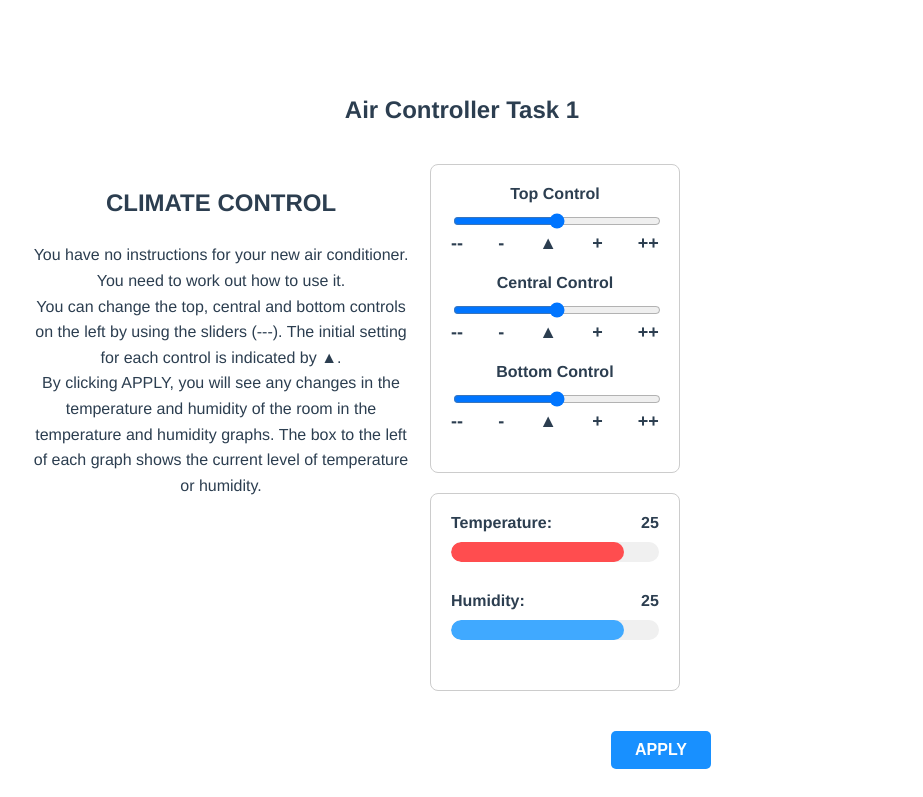
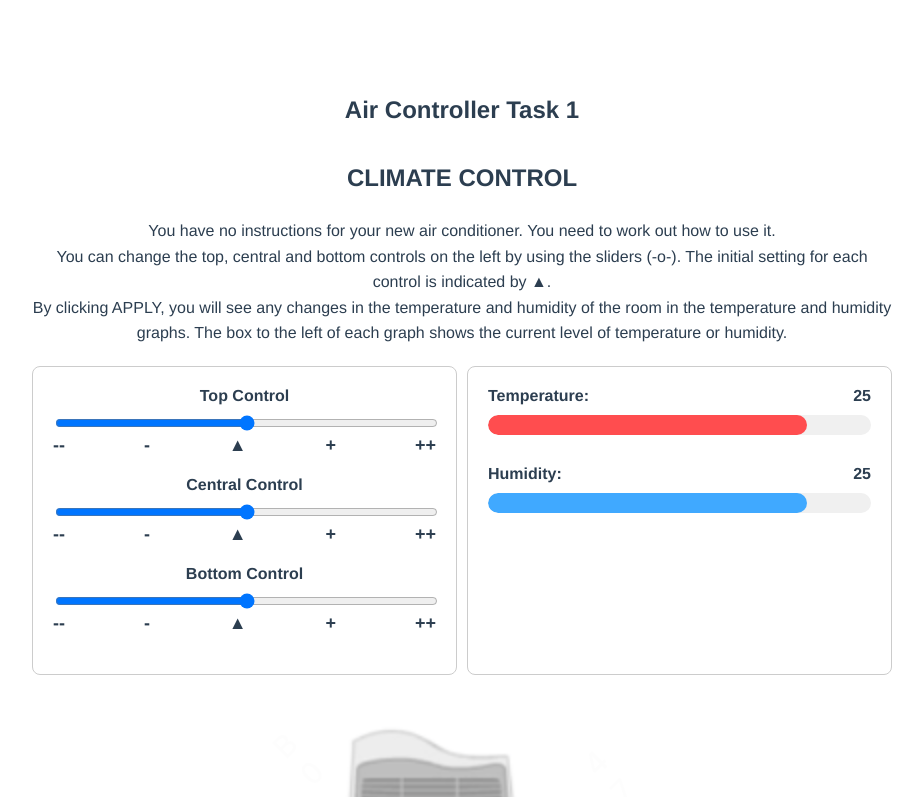
Before and after one commit to EasternEmperor/pisa-test-front, a Vue app: page /questions/air_controller/air_controller_t1 in a window 1280 px wide. Shown: the top 797 px of the page, without its empty margins (178-1101 px from the left). Built offline with nearby package versions, Linux system fonts and the light colour scheme; sample sign-in values are in the browser's storage.

Commit message:
空调问题题干部分

```diff
--- a/src/views/questions/air_controller/air_controller_up_component.vue
+++ b/src/views/questions/air_controller/air_controller_up_component.vue
@@ -1,16 +1,15 @@
 <template>
     <div class="air-controller-up">
-      <div class="left-section">
       <h2>CLIMATE CONTROL</h2>
       <p>
         You have no instructions for your new air conditioner. You need to work out how to use it.<br/>
-          You can change the top, central and bottom controls on the left by using the sliders (---).
+        You can change the top, central and bottom controls on the left by using the sliders (-o-).
         The initial setting for each control is indicated by ▲.<br/>
         By clicking APPLY, you will see any changes in the temperature and humidity of the room in the temperature and humidity graphs.
         The box to the left of each graph shows the current level of temperature or humidity.
       </p>
-      </div>
-      <div class="right-section">
+      <div class="control-and-chart">
+        <div class="flex-container">
           <controller-component
             :top-control="topControl"
             :central-control="centralControl"
@@ -23,6 +22,7 @@
             :temperature="temperature"
             :humidity="humidity"
           />
+        </div>
         <button-component
           @apply="applyChanges"
           @reset="resetChanges"
@@ -78,36 +78,23 @@
   <style scoped>
   .air-controller-up {
     display: flex;
-    justify-content: space-between;
-    max-width: 1200px;
-    margin: 0 auto;
-    padding: 20px;
+    flex-direction: column;
+    width: 100%; /* 占据整个页面宽度 */
+    padding: 0 20px; /* 减少左右内边距 */
+    box-sizing: border-box;
   }
 
-  .left-section {
-    width: 45%;
-    padding-right: 20px;
-    line-height: 1.6;
+  .flex-container {
+    display: flex;
+    /* 可选: 如果需要间距，可以添加 gap 属性 */
+    gap: 10px; /* 用于控制组件间的间距 */
   }
-
-  .right-section {
-    width: 55%;
-    display: flex;
-    flex-direction: column;
-    justify-content: space-between;
-  }
-
-  .right-section > * {
-    margin-bottom: 20px;
-  }
-
   h2 {
-    margin-bottom: 20px;
-    font-size: 24px;
-    font-weight: bold;
+    margin-bottom: 10px;
   }
 
   p {
-    font-size: 16px;
+    margin-bottom: 20px;
+    line-height: 1.6;
   }
   </style>
--- a/src/views/questions/air_controller/components/ButtonComponent.vue
+++ b/src/views/questions/air_controller/components/ButtonComponent.vue
@@ -16,6 +16,11 @@
   .button-component {
     text-align: center;
     margin-top: 20px;
+  }
+
+  .air-conditioner-image {
+    max-width: 50%;
+    height: auto;
   }
 
   button {
```
Lines whose indentation alone changed are shown as unchanged.
